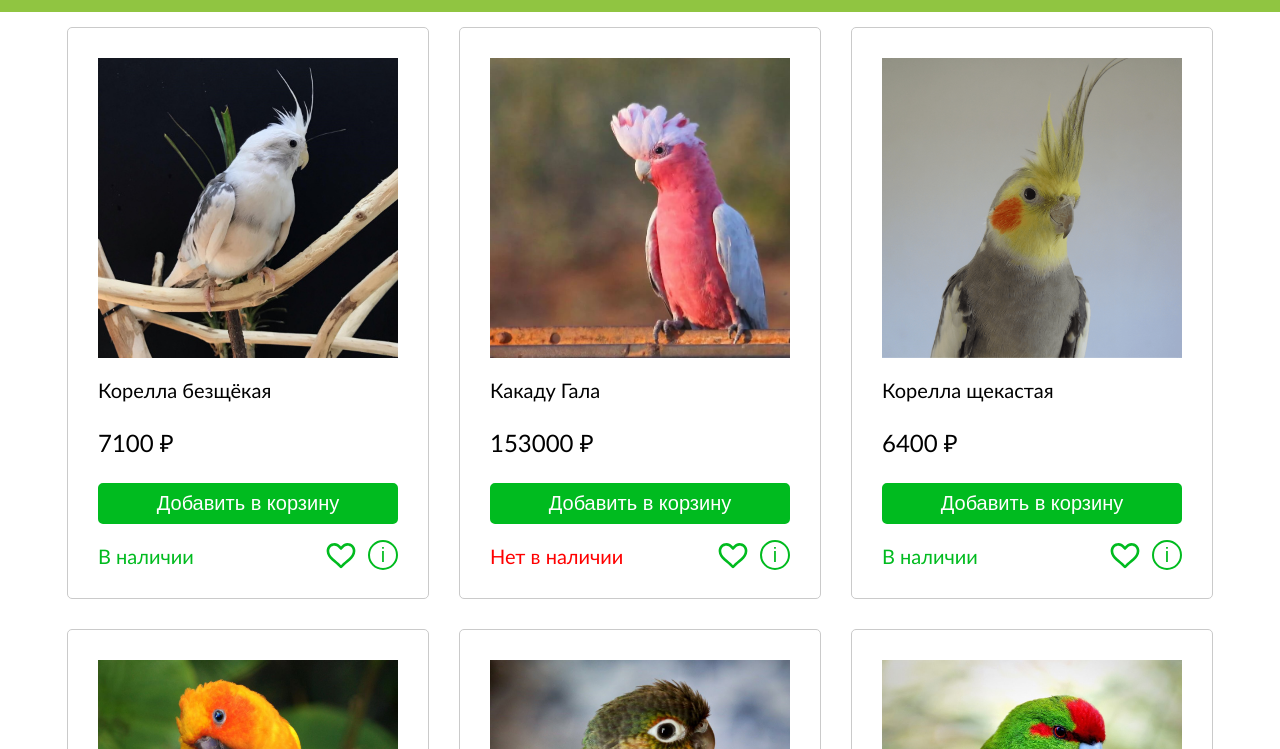
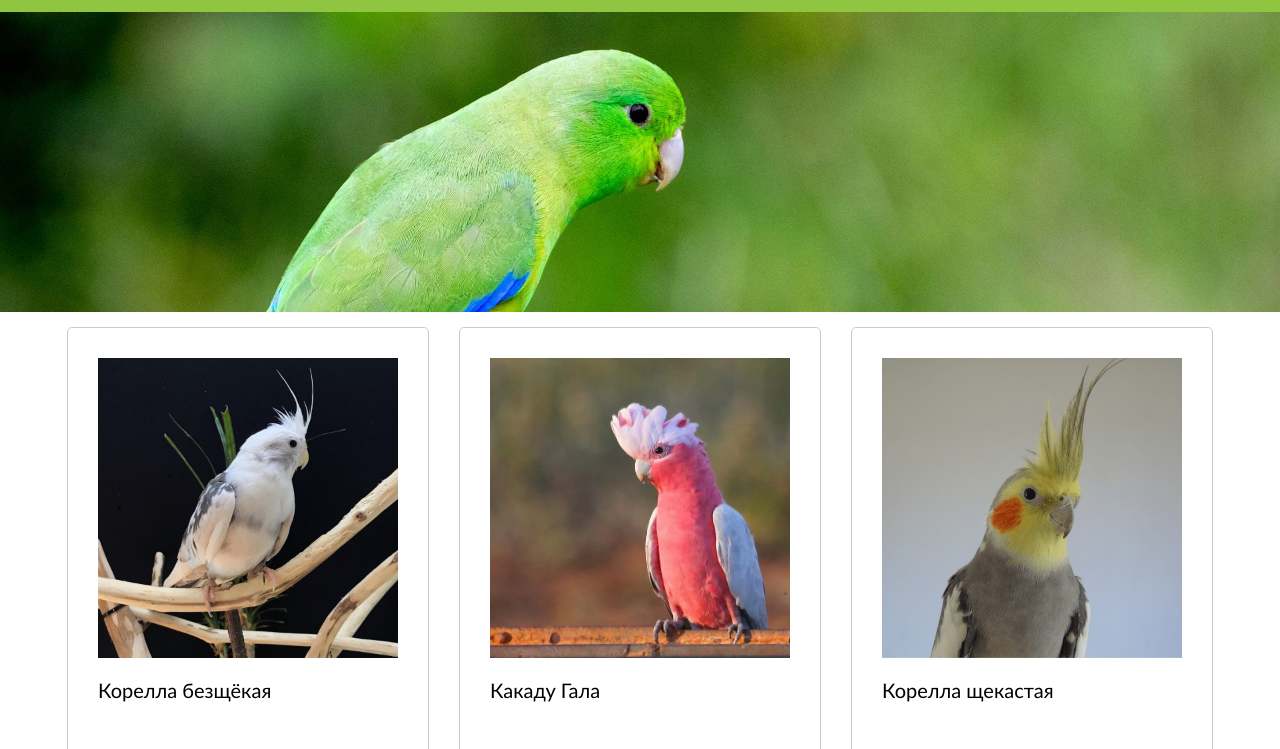
Before and after one commit to JuliaNikkk/-, a plain HTML site: page index.html in a window 1280 px wide. Shown: the part 48-797 px from the top of the page. Drawn offline with Linux system fonts and the light colour scheme.

Commit message:
обложка

```diff
--- a/css/styles.css
+++ b/css/styles.css
@@ -65,7 +65,7 @@ z-index: 100; */
 .img {
     width: 300px;
     height: 300px;
-    /* background-image: url(../images/бесщёкая.jpg); */
+
     background-position: center;
     background-size: cover;
 
@@ -78,6 +78,7 @@ z-index: 100; */
 
 .name {
     font-size: 20px;
+    height: 50px;
 }
 
 .price {
@@ -208,6 +209,14 @@ z-index: 100; */
     display: flex;
     align-items: center;
 }
+.banner{
+    height: 300px;
+    width: 100%;
+    background-image: url(../images/oblozka1.jpg);
+    background-position: 50% 32%;
+    background-size: cover;
+
+}
 
 /* .lightgray{
     color: lightgray;
--- a/index.html
+++ b/index.html
@@ -18,8 +18,10 @@
             <a href="#">Контакты</a>
             <a href="#">Личный кабинет</a>
         </nav>
-
     </header>
+    <div class="banner">
+        <!-- <img src="./images/oblozka.jpg" alt=""> -->
+    </div>
     <div class="wrapper">
         <div class="container">
             <div class="img"></div>
```
Also changed, not shown: images/oblozka.jpg (added), images/oblozka1.jpg (added).
